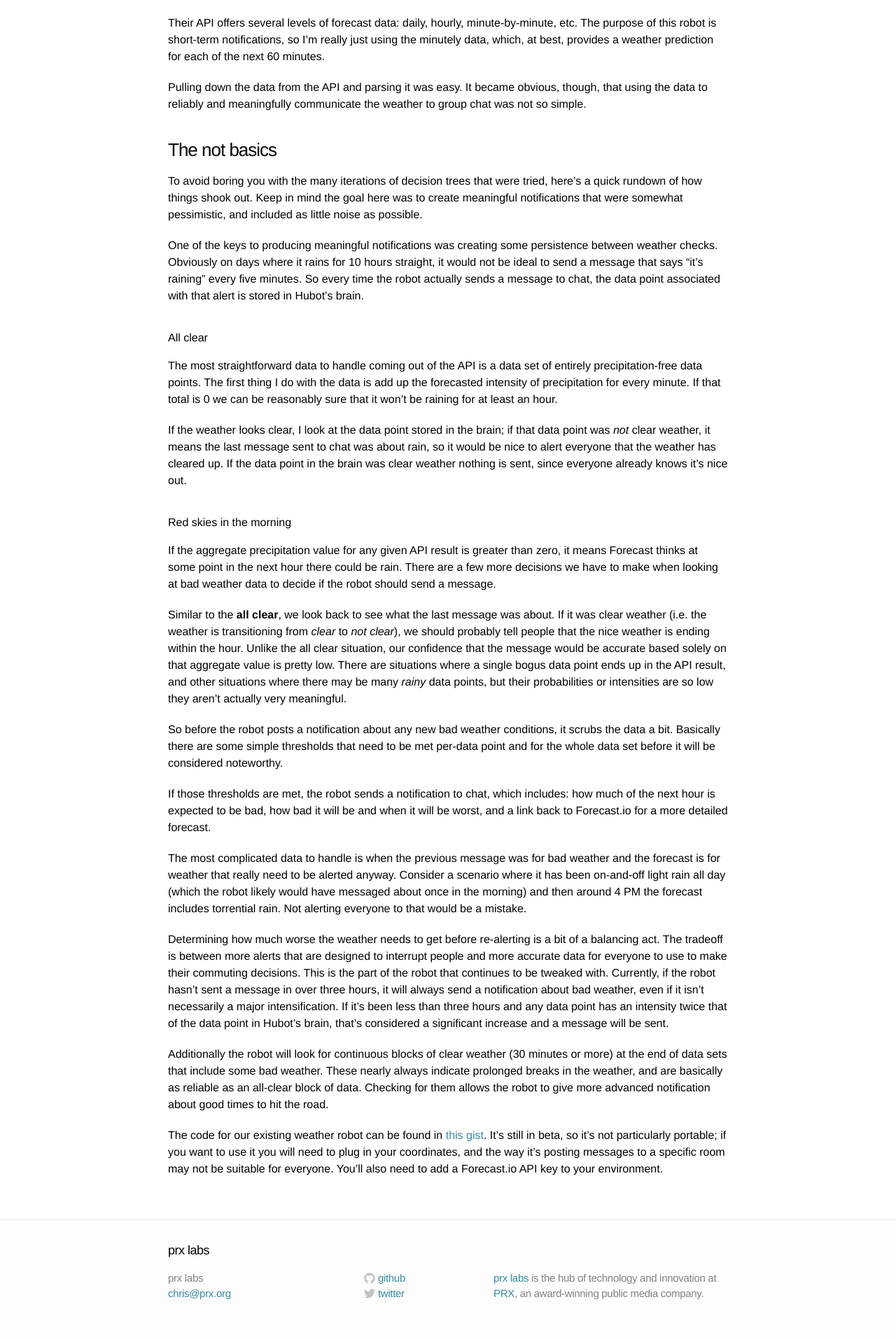
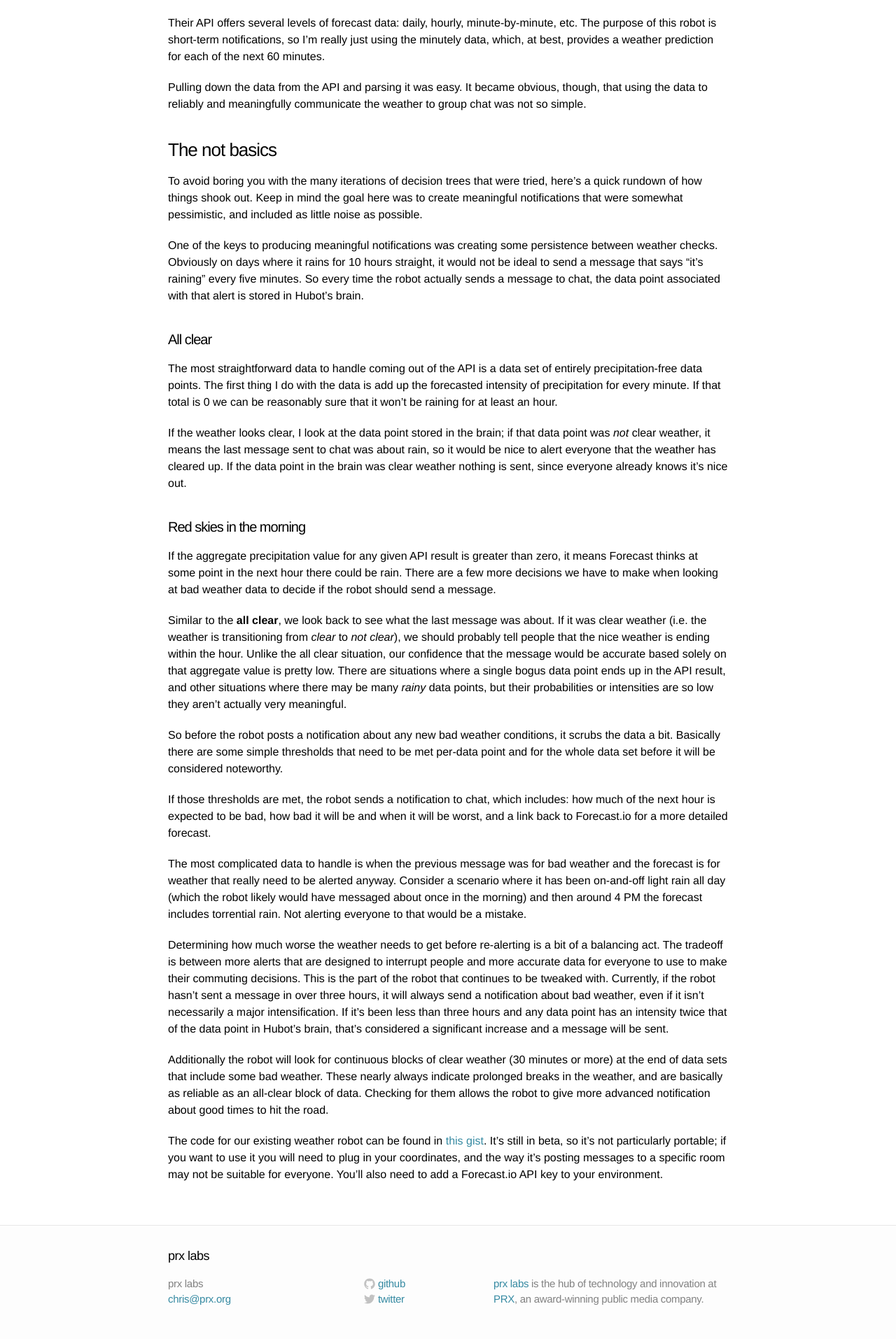
Before and after one commit to PRX/labs.prx.org, a Jekyll site: the page built from _posts/2014-09-23-hubot-weather-forecasts.markdown, in a window 1280 px wide. Shown: the part 776-2690 px from the top of the page at 70% size. Built offline with Jekyll 4.4.1, drawn with Linux system fonts in a browser that asks for light colours.

Commit message:
formatting adjustments

```diff
--- a/_posts/2014-09-23-hubot-weather-forecasts.markdown
+++ b/_posts/2014-09-23-hubot-weather-forecasts.markdown
@@ -33,13 +33,13 @@ To avoid boring you with the many iterations of decision trees that were tried,
 
 One of the keys to producing meaningful notifications was creating some persistence between weather checks. Obviously on days where it rains for 10 hours straight, it would not be ideal to send a message that says "it's raining" every five minutes. So every time the robot actually sends a message to chat, the data point associated with that alert is stored in Hubot's brain.
 
-##### All clear
+#### All clear
 
 The most straightforward data to handle coming out of the API is a data set of entirely precipitation-free data points. The first thing I do with the data is add up the forecasted intensity of precipitation for every minute. If that total is 0 we can be reasonably sure that it won't be raining for at least an hour.
 
 If the weather looks clear, I look at the data point stored in the brain; if that data point was *not* clear weather, it means the last message sent to chat was about rain, so it would be nice to alert everyone that the weather has cleared up. If the data point in the brain was clear weather nothing is sent, since everyone already knows it's nice out.
 
-##### Red skies in the morning
+#### Red skies in the morning
 
 If the aggregate precipitation value for any given API result is greater than zero, it means Forecast thinks at some point in the next hour there could be rain. There are a few more decisions we have to make when looking at bad weather data to decide if the robot should send a message.
 
```
